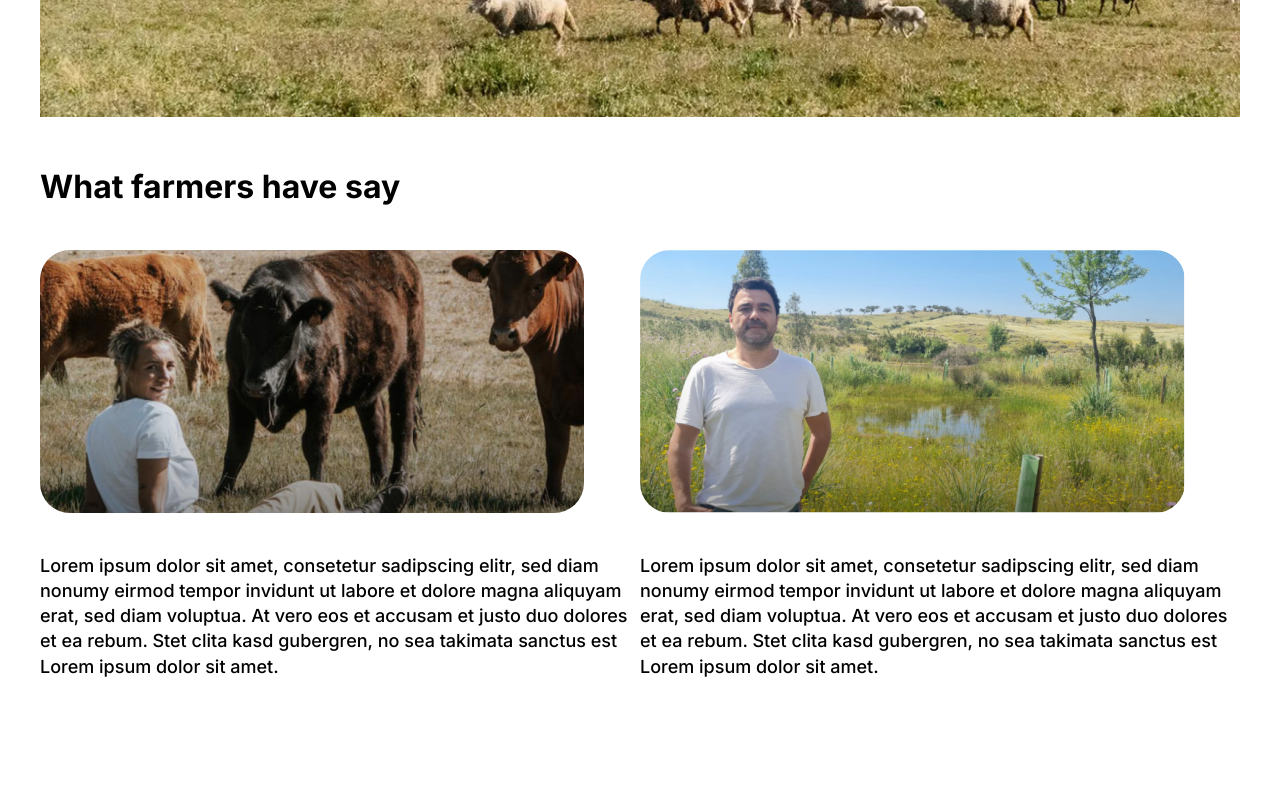
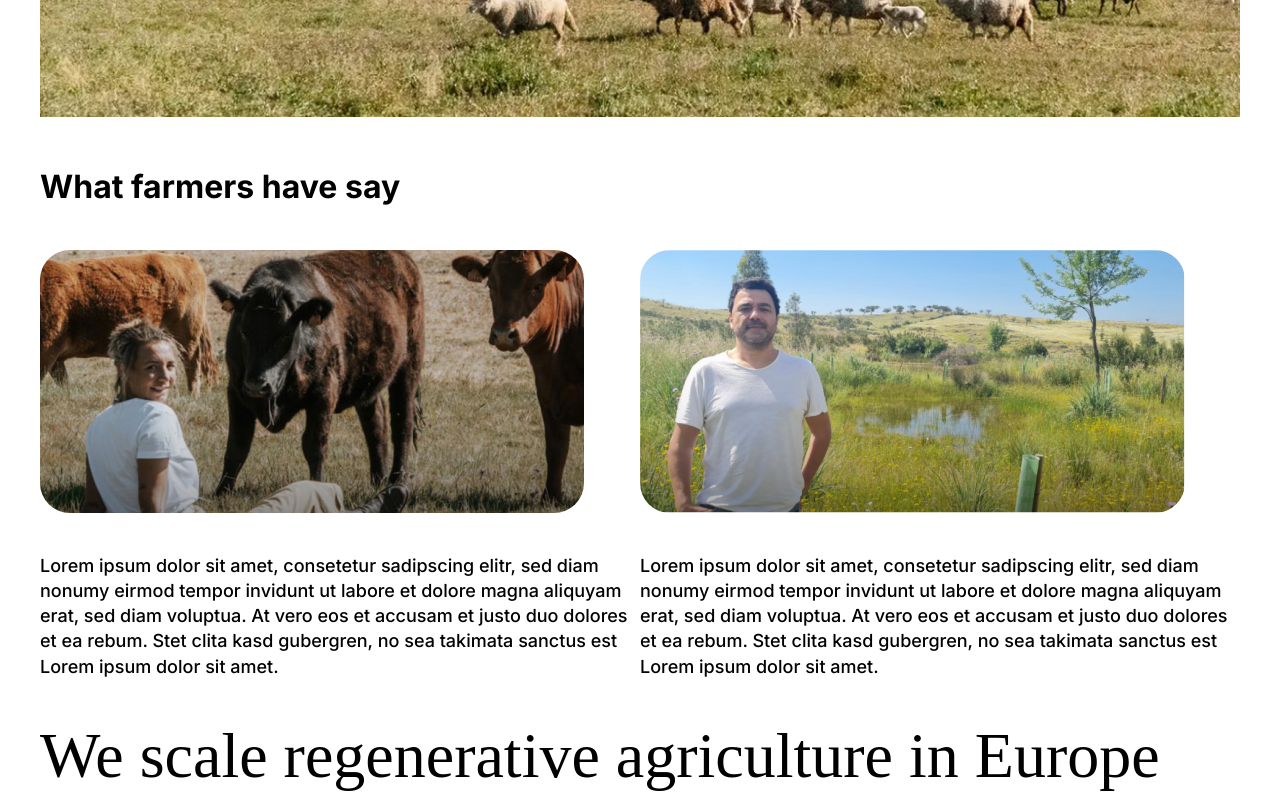
Before and after one commit to ZsuzsaL/cf-app, a Next.js app: page / in a window 1280 px wide. Shown: the part 499-1299 px from the top of the page. Before the commit the page ends 1178 px from the top, so only its background shows below. Built offline with nearby package versions, Linux system fonts and the light colour scheme.

Commit message:
scale reag h1

```diff
--- a/app/page.tsx
+++ b/app/page.tsx
@@ -18,6 +18,9 @@ export default function Home() {
         <h3>What farmers have say</h3>
         <TwoImage />
       </section>
+      <section>
+        <h1>We scale regenerative agriculture in Europe</h1>
+      </section>
     </main>
   );
 }
```
